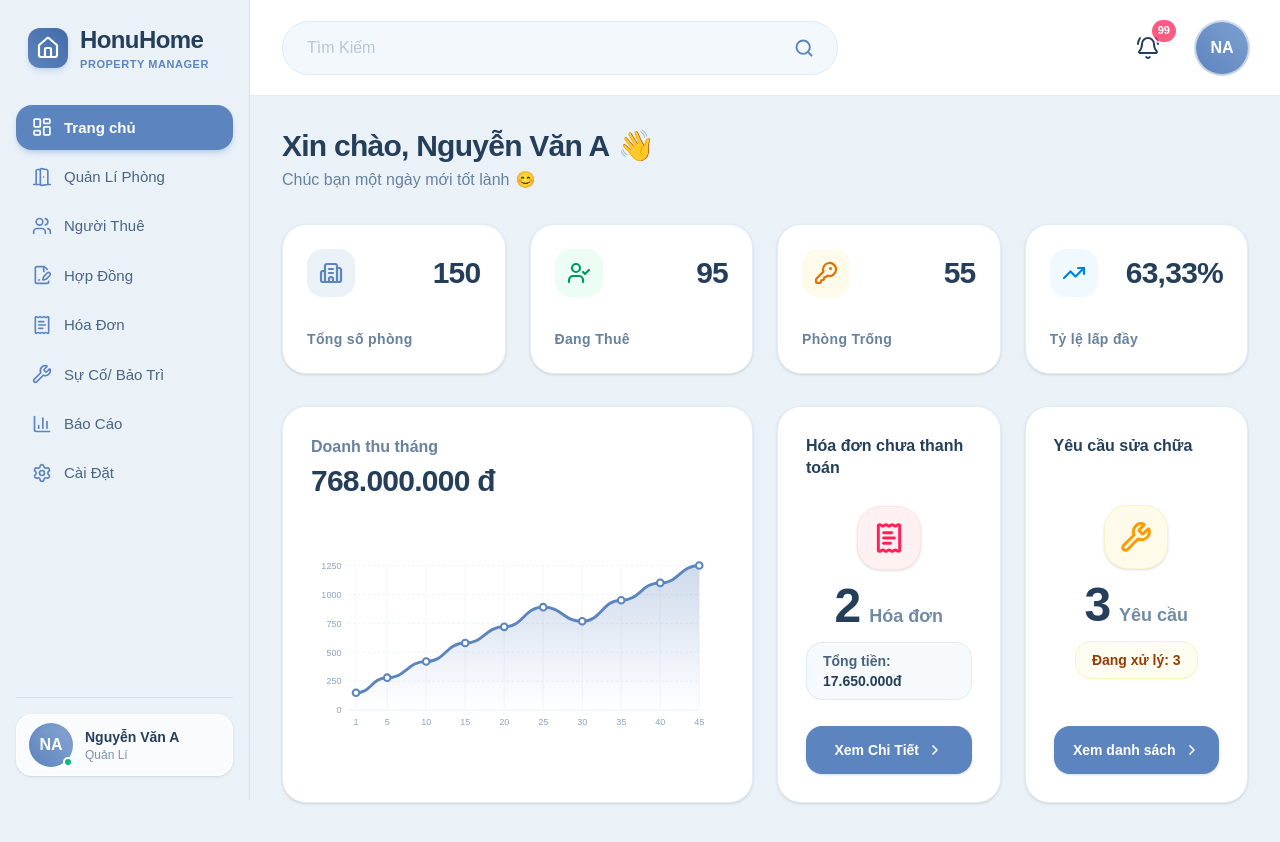
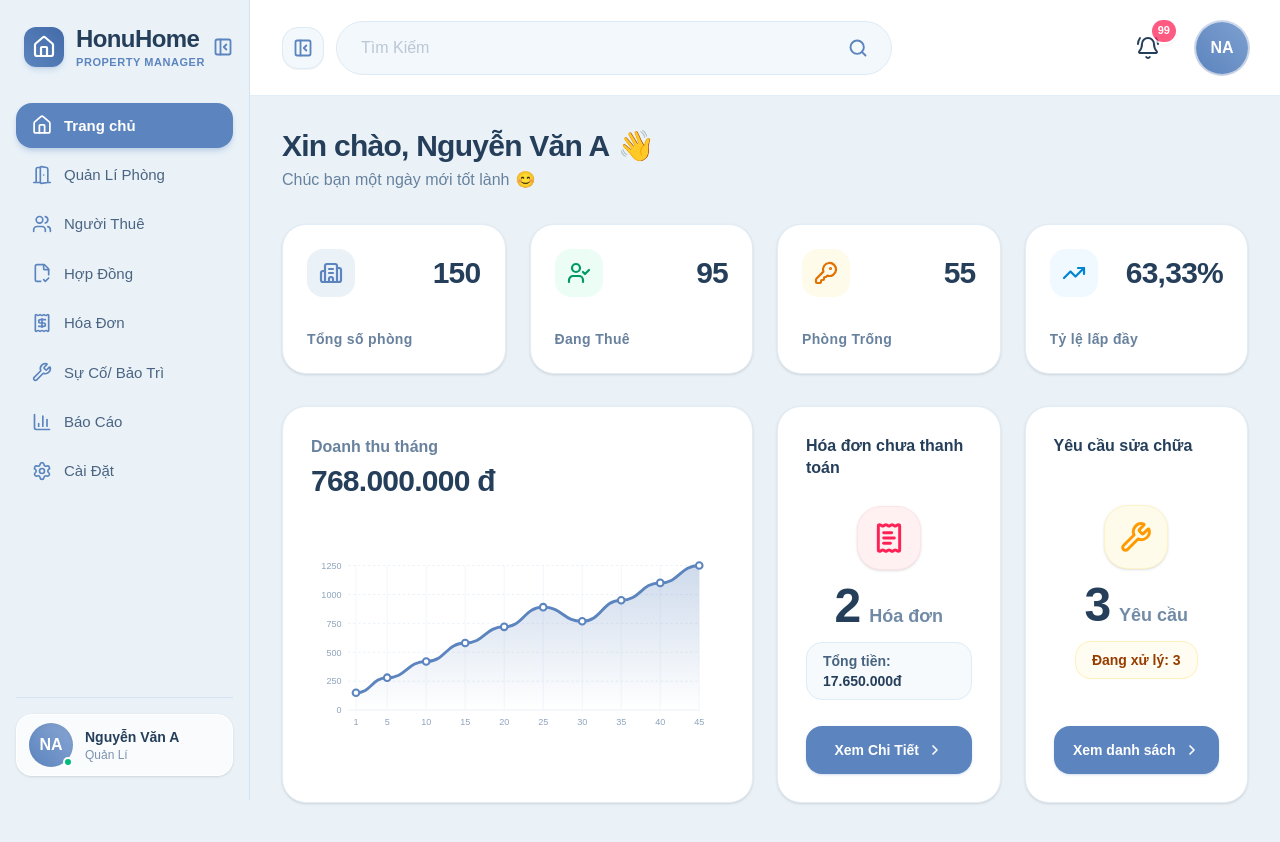
Before and after one commit to ngocnh05/honu_home, a Next.js app: page /dashboard in a window 1280 px wide. Shown: the top 842 px of the page. Built offline with nearby package versions, Linux system fonts and the light colour scheme.

Commit message:
feat(layout): add sidebar collapse/expand toggle button with smooth transitions and state persistence

```diff
--- a/src/app/(dashboard)/layout.tsx
+++ b/src/app/(dashboard)/layout.tsx
@@ -1,6 +1,5 @@
 import { Suspense } from "react";
-import { Sidebar } from "@/components/layout/sidebar";
-import { TopHeader } from "@/components/layout/top-header";
+import { DashboardLayoutClient } from "@/components/layout/dashboard-layout-client";
 import { mockDashboardData } from "@/lib/mock-data/dashboard";
 
 export default function DashboardLayout({
@@ -9,28 +8,10 @@ export default function DashboardLayout({
   children: React.ReactNode;
 }) {
   return (
-    <div className="min-h-screen bg-[#EAF2F8] flex w-full">
-      {/* Sidebar Navigation - 240px on laptop, 250px on desktop */}
-      <Suspense
-        fallback={
-          <aside className="fixed top-0 left-0 bottom-0 z-40 w-[240px] xl:w-[250px] bg-[#EAF2F8] border-r border-[#D2E2F0]" />
-        }
-      >
-        <Sidebar />
+    <DashboardLayoutClient unreadCount={mockDashboardData.unreadNotifications}>
+      <Suspense fallback={<div className="p-8 text-[#7A93AD]">Đang tải dữ liệu...</div>}>
+        {children}
       </Suspense>
-
-      {/* Main Content Area - Responsive padding on laptop/desktop */}
-      <div className="flex-1 flex flex-col min-w-0 pl-[240px] xl:pl-[250px] w-full">
-        {/* Top Header with 99 unread notifications */}
-        <TopHeader unreadCount={mockDashboardData.unreadNotifications} />
-
-        {/* Page Inner Container - Responsive padding & max width */}
-        <main className="flex-1 p-5 lg:p-7 xl:p-8 w-full max-w-[1440px] mx-auto">
-          <Suspense fallback={<div className="p-8 text-[#7A93AD]">Đang tải dữ liệu...</div>}>
-            {children}
-          </Suspense>
-        </main>
-      </div>
-    </div>
+    </DashboardLayoutClient>
   );
 }
--- /dev/null
+++ b/src/components/layout/dashboard-layout-client.tsx
@@ -0,0 +1,54 @@
+"use client";
+
+import * as React from "react";
+import { SidebarProvider, useSidebar } from "./sidebar-context";
+import { Sidebar } from "./sidebar";
+import { TopHeader } from "./top-header";
+
+function DashboardLayoutContent({
+  children,
+  unreadCount,
+}: {
+  children: React.ReactNode;
+  unreadCount?: number;
+}) {
+  const { isCollapsed } = useSidebar();
+
+  return (
+    <div className="min-h-screen bg-[#EAF2F8] flex w-full">
+      {/* Sidebar Navigation */}
+      <Sidebar />
+
+      {/* Main Content Area - Transitions padding when sidebar is collapsed (78px) vs expanded (240px/250px) */}
+      <div
+        className={`flex-1 flex flex-col min-w-0 w-full transition-all duration-300 ease-in-out ${
+          isCollapsed ? "pl-[78px]" : "pl-[240px] xl:pl-[250px]"
+        }`}
+      >
+        {/* Top Header with toggle & notifications */}
+        <TopHeader unreadCount={unreadCount} />
+
+        {/* Page Inner Container - Responsive padding & max width */}
+        <main className="flex-1 p-5 lg:p-7 xl:p-8 w-full max-w-[1440px] mx-auto transition-all">
+          {children}
+        </main>
+      </div>
+    </div>
+  );
+}
+
+export function DashboardLayoutClient({
+  children,
+  unreadCount,
+}: {
+  children: React.ReactNode;
+  unreadCount?: number;
+}) {
+  return (
+    <SidebarProvider>
+      <DashboardLayoutContent unreadCount={unreadCount}>
+        {children}
+      </DashboardLayoutContent>
+    </SidebarProvider>
+  );
+}
--- /dev/null
+++ b/src/components/layout/sidebar-context.tsx
@@ -0,0 +1,55 @@
+"use client";
+
+import * as React from "react";
+
+interface SidebarContextType {
+  isCollapsed: boolean;
+  toggleSidebar: () => void;
+  setIsCollapsed: (value: boolean) => void;
+}
+
+const SidebarContext = React.createContext<SidebarContextType | undefined>(
+  undefined
+);
+
+export function SidebarProvider({ children }: { children: React.ReactNode }) {
+  const [isCollapsed, setIsCollapsed] = React.useState(false);
+
+  // Load saved preference from localStorage
+  React.useEffect(() => {
+    try {
+      const saved = localStorage.getItem("honuhome_sidebar_collapsed");
+      if (saved !== null) {
+        setIsCollapsed(saved === "true");
+      }
+    } catch (_e) {
+      // Ignore if localStorage unavailable
+    }
+  }, []);
+
+  const toggleSidebar = React.useCallback(() => {
+    setIsCollapsed((prev) => {
+      const next = !prev;
+      try {
+        localStorage.setItem("honuhome_sidebar_collapsed", String(next));
+      } catch (_e) {}
+      return next;
+    });
+  }, []);
+
+  return (
+    <SidebarContext.Provider
+      value={{ isCollapsed, toggleSidebar, setIsCollapsed }}
+    >
+      {children}
+    </SidebarContext.Provider>
+  );
+}
+
+export function useSidebar() {
+  const context = React.useContext(SidebarContext);
+  if (!context) {
+    throw new Error("useSidebar must be used within a SidebarProvider");
+  }
+  return context;
+}
--- a/src/components/layout/sidebar.tsx
+++ b/src/components/layout/sidebar.tsx
@@ -1,25 +1,34 @@
 "use client";
 
+import * as React from "react";
 import Link from "next/link";
 import { usePathname } from "next/navigation";
 import {
-  LayoutDashboard,
+  Home,
   DoorOpen,
   Users,
-  FileSignature,
-  ReceiptText,
+  FileCheck2,
+  Receipt,
   Wrench,
   BarChart3,
   Settings,
-  Home,
+  PanelLeftClose,
+  PanelLeftOpen,
 } from "lucide-react";
 import { cn } from "@/lib/utils";
+import { useSidebar } from "./sidebar-context";
 
-const navItems = [
+interface NavItem {
+  name: string;
+  href: string;
+  icon: React.ComponentType<{ className?: string }>;
+}
+
+const navItems: NavItem[] = [
   {
     name: "Trang chủ",
     href: "/dashboard",
-    icon: LayoutDashboard,
+    icon: Home,
   },
   {
     name: "Quản Lí Phòng",
@@ -34,12 +43,12 @@ const navItems = [
   {
     name: "Hợp Đồng",
     href: "/contracts",
-    icon: FileSignature,
+    icon: FileCheck2,
   },
   {
     name: "Hóa Đơn",
     href: "/invoices",
-    icon: ReceiptText,
+    icon: Receipt,
   },
   {
     name: "Sự Cố/ Bảo Trì",
@@ -60,29 +69,68 @@ const navItems = [
 
 export function Sidebar() {
   const pathname = usePathname();
+  const { isCollapsed, toggleSidebar } = useSidebar();
 
   return (
-    <aside className="fixed top-0 left-0 bottom-0 z-40 w-[240px] xl:w-[250px] bg-[#EAF2F8] border-r border-[#D2E2F0] flex flex-col justify-between py-4 xl:py-6 px-3.5 xl:px-4 select-none overflow-y-auto overflow-x-hidden">
+    <aside
+      className={cn(
+        "fixed top-0 left-0 bottom-0 z-40 bg-[#EAF2F8] border-r border-[#D2E2F0] flex flex-col justify-between py-4 xl:py-6 select-none overflow-y-auto overflow-x-hidden transition-all duration-300 ease-in-out",
+        isCollapsed
+          ? "w-[78px] px-2.5 items-center"
+          : "w-[240px] xl:w-[250px] px-3.5 xl:px-4"
+      )}
+    >
       {/* Top Header & Logo */}
-      <div className="space-y-4 xl:space-y-6">
-        <div className="px-3">
-          <Link href="/dashboard" className="flex items-center gap-3 group">
-            <div className="w-9 h-9 xl:w-10 xl:h-10 rounded-xl bg-gradient-to-tr from-[#5C84BE] to-[#426ba8] flex items-center justify-center text-white shadow-md shadow-[#5C84BE]/20 group-hover:scale-105 transition-transform">
+      <div className="space-y-4 xl:space-y-6 w-full">
+        {/* Logo and Collapse Toggle */}
+        <div
+          className={cn(
+            "flex items-center transition-all",
+            isCollapsed ? "flex-col gap-3 justify-center px-0" : "justify-between px-2"
+          )}
+        >
+          <Link
+            href="/dashboard"
+            className="flex items-center gap-3 group shrink-0"
+            title="HonuHome Property Manager"
+          >
+            <div className="w-10 h-10 rounded-xl bg-gradient-to-tr from-[#5C84BE] to-[#426ba8] flex items-center justify-center text-white shadow-md shadow-[#5C84BE]/20 group-hover:scale-105 transition-transform shrink-0">
               <Home className="w-5 h-5 xl:w-6 xl:h-6 stroke-[2.2]" />
             </div>
-            <div className="flex flex-col">
-              <span className="text-xl xl:text-2xl font-bold tracking-tight text-[#253F5B]">
+
+            {!isCollapsed && (
+              <div className="flex flex-col min-w-0 transition-opacity duration-200">
+                <span className="text-xl xl:text-2xl font-bold tracking-tight text-[#253F5B] leading-tight">
                   HonuHome
                 </span>
                 <span className="text-[10px] xl:text-[11px] font-semibold text-[#5C84BE] tracking-wider uppercase">
                   Property Manager
                 </span>
               </div>
+            )}
           </Link>
+
+          {/* Toggle Button in Sidebar */}
+          <button
+            type="button"
+            onClick={toggleSidebar}
+            className={cn(
+              "p-2 rounded-xl text-[#5C84BE] hover:bg-[#DCE9F5] hover:text-[#253F5B] transition-all cursor-pointer shrink-0",
+              isCollapsed ? "w-10 h-10 flex items-center justify-center" : ""
+            )}
+            title={isCollapsed ? "Mở rộng menu" : "Thu gọn menu"}
+            aria-label={isCollapsed ? "Mở rộng menu" : "Thu gọn menu"}
+          >
+            {isCollapsed ? (
+              <PanelLeftOpen className="w-5 h-5 stroke-[2.2]" />
+            ) : (
+              <PanelLeftClose className="w-5 h-5 stroke-[2.2]" />
+            )}
+          </button>
         </div>
 
         {/* Navigation Links */}
-        <nav className="space-y-1 pt-1 xl:pt-2">
+        <nav className="space-y-1 pt-1 xl:pt-2 w-full">
           {navItems.map((item) => {
             const Icon = item.icon;
             const isActive =
@@ -94,8 +142,12 @@ export function Sidebar() {
               <Link
                 key={item.href}
                 href={item.href}
+                title={item.name}
                 className={cn(
-                  "flex items-center gap-3 px-3.5 xl:px-4 py-2.5 xl:py-3 rounded-2xl text-sm xl:text-[15px] font-medium transition-all duration-200",
+                  "flex items-center rounded-2xl text-sm xl:text-[15px] font-medium transition-all duration-200",
+                  isCollapsed
+                    ? "justify-center h-11 w-full px-0"
+                    : "gap-3 px-3.5 xl:px-4 py-2.5 xl:py-3",
                   isActive
                     ? "bg-[#5C84BE] text-white shadow-md shadow-[#5C84BE]/25 font-semibold"
                     : "text-[#4A6482] hover:bg-[#DCE9F5] hover:text-[#253F5B]"
@@ -103,11 +155,11 @@ export function Sidebar() {
               >
                 <Icon
                   className={cn(
-                    "w-4 h-4 xl:w-5 xl:h-5 shrink-0 transition-transform",
+                    "w-5 h-5 shrink-0 transition-transform",
                     isActive ? "text-white scale-105" : "text-[#5C84BE]"
                   )}
                 />
-                <span>{item.name}</span>
+                {!isCollapsed && <span className="truncate">{item.name}</span>}
               </Link>
             );
           })}
@@ -115,12 +167,21 @@ export function Sidebar() {
       </div>
 
       {/* Bottom User Card (Nguyễn Văn A - Quản Lí) */}
-      <div className="pt-3 xl:pt-4 border-t border-[#D2E2F0]">
-        <div className="flex items-center gap-3 px-3 py-2 rounded-2xl bg-white/70 backdrop-blur-sm border border-white shadow-sm">
+      <div className="pt-3 xl:pt-4 border-t border-[#D2E2F0] w-full">
+        <div
+          className={cn(
+            "flex items-center rounded-2xl bg-white/70 backdrop-blur-sm border border-white shadow-sm transition-all",
+            isCollapsed
+              ? "justify-center p-2"
+              : "gap-3 px-3 py-2"
+          )}
+          title="Nguyễn Văn A - Quản Lí"
+        >
           <div className="relative w-9 h-9 xl:w-11 xl:h-11 rounded-full bg-gradient-to-tr from-[#5C84BE] to-[#88A6D3] flex items-center justify-center text-white font-bold text-sm xl:text-base shadow-inner shrink-0">
             NA
             <span className="absolute bottom-0 right-0 w-2.5 h-2.5 rounded-full bg-emerald-500 border-2 border-white" />
           </div>
+          {!isCollapsed && (
             <div className="flex flex-col min-w-0">
               <span className="text-xs xl:text-sm font-bold text-[#253F5B] truncate">
                 Nguyễn Văn A
@@ -129,6 +190,7 @@ export function Sidebar() {
                 Quản Lí
               </span>
             </div>
+          )}
         </div>
       </div>
     </aside>
--- a/src/components/layout/top-header.tsx
+++ b/src/components/layout/top-header.tsx
@@ -1,7 +1,8 @@
 "use client";
 
 import * as React from "react";
-import { Search, BellRing } from "lucide-react";
+import { Search, BellRing, PanelLeftClose, PanelLeftOpen } from "lucide-react";
+import { useSidebar } from "./sidebar-context";
 
 interface TopHeaderProps {
   unreadCount?: number;
@@ -9,11 +10,29 @@ interface TopHeaderProps {
 
 export function TopHeader({ unreadCount = 99 }: TopHeaderProps) {
   const [searchValue, setSearchValue] = React.useState("");
+  const { isCollapsed, toggleSidebar } = useSidebar();
 
   return (
     <header className="sticky top-0 z-30 h-[76px] xl:h-[96px] bg-white border-b border-[#E3EDF6] flex items-center justify-between px-6 xl:px-8 w-full transition-all">
+      {/* Left Area: Toggle Menu Button & Search Bar */}
+      <div className="flex items-center gap-3 w-full max-w-[420px] lg:max-w-[520px] xl:max-w-[610px]">
+        {/* Toggle Sidebar Menu Button */}
+        <button
+          type="button"
+          onClick={toggleSidebar}
+          className="p-2.5 rounded-2xl bg-[#F2F8FC] hover:bg-[#E4EFF8] text-[#5C84BE] hover:text-[#253F5B] border border-[#DEEBF5] transition-all cursor-pointer shrink-0 active:scale-95 shadow-2xs"
+          title={isCollapsed ? "Mở rộng menu" : "Thu gọn menu"}
+          aria-label={isCollapsed ? "Mở rộng menu" : "Thu gọn menu"}
+        >
+          {isCollapsed ? (
+            <PanelLeftOpen className="w-5 h-5 stroke-[2.2]" />
+          ) : (
+            <PanelLeftClose className="w-5 h-5 stroke-[2.2]" />
+          )}
+        </button>
+
         {/* Search Bar - Responsive Pill: up to 556px */}
-      <div className="relative w-full max-w-[380px] lg:max-w-[480px] xl:max-w-[556px]">
+        <div className="relative flex-1">
           <input
             type="text"
             value={searchValue}
@@ -28,6 +47,7 @@ export function TopHeader({ unreadCount = 99 }: TopHeaderProps) {
           >
             <Search className="w-4 h-4 xl:w-5 xl:h-5 stroke-[2.3]" />
           </button>
+        </div>
       </div>
 
       {/* Right Controls: Notifications & Profile */}
```
Lines whose indentation alone changed are shown as unchanged.
